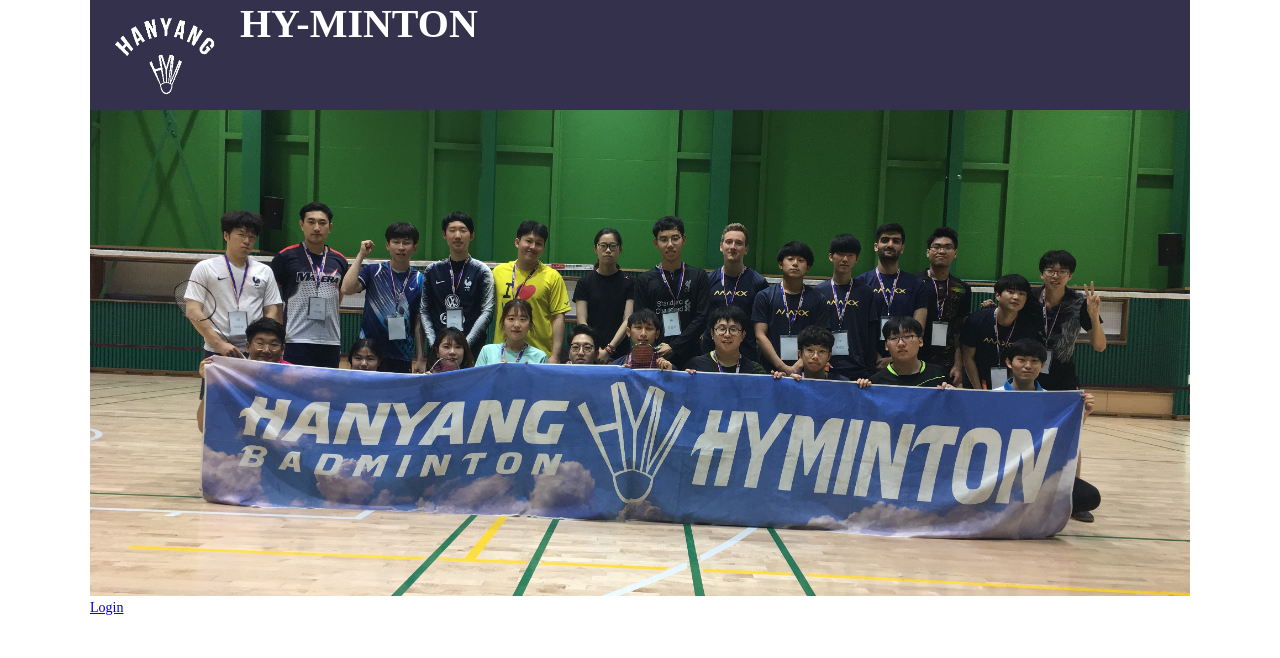
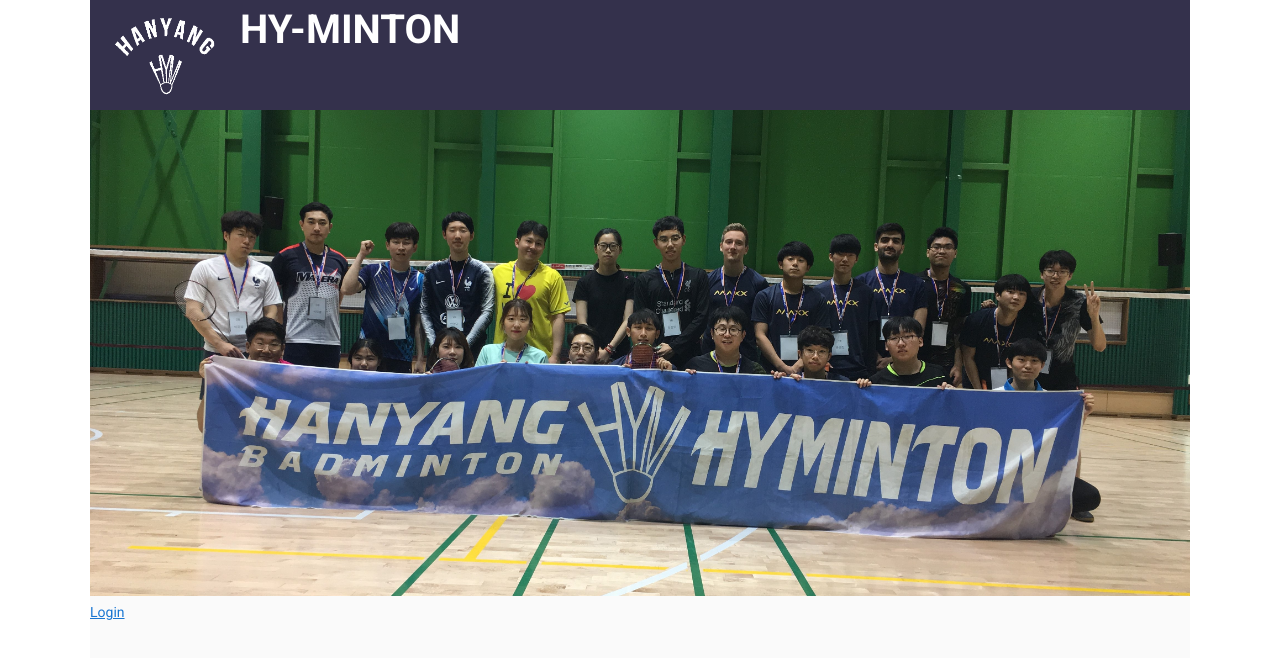
Before and after one commit to CubeDr/HyMintonHomepage, a Vue app in the folder frontend/: page / in a window 1280 px wide. Shown: the top 658 px of the page. Built offline with nearby package versions, Linux system fonts and the light colour scheme.

Commit message:
전체 페이지를 v-app 으로 감싸줌

```diff
--- a/frontend/src/App.vue
+++ b/frontend/src/App.vue
@@ -1,10 +1,11 @@
 <template>
-  <div id="app">
-    <header>
+  <v-app>
+    <v-content>
       <HyHeader class="unSelectable"/>
-    </header>
-    <router-view :background="background"></router-view>
-  </div>
+      <router-view :background="background"></router-view>
+    </v-content>
+  </v-app>
+
 </template>
 
 <script>
```
